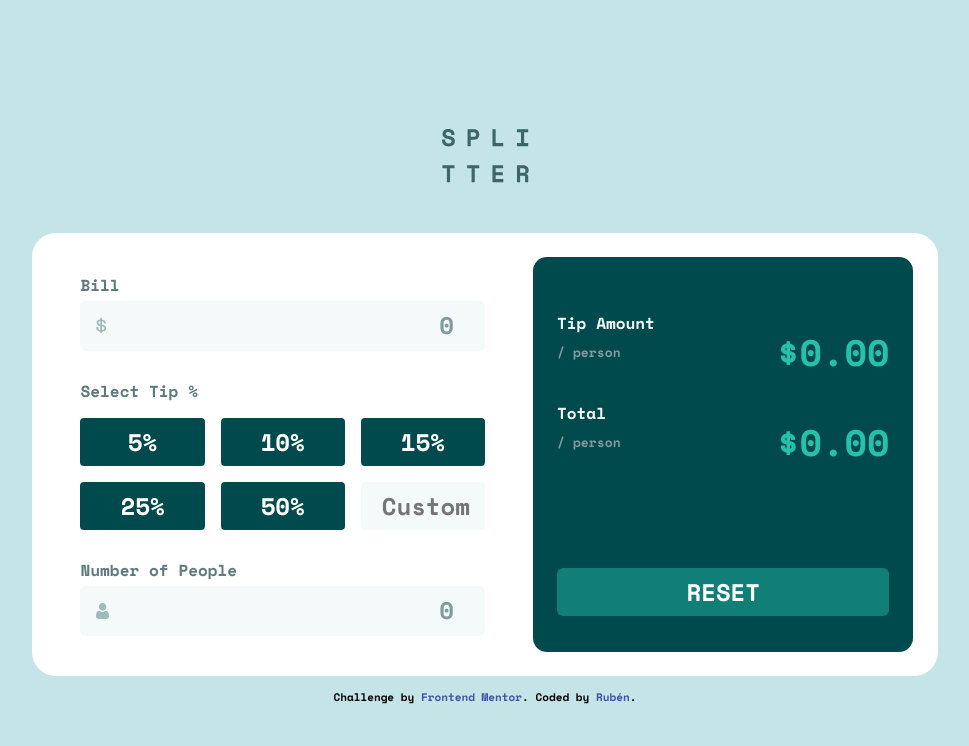
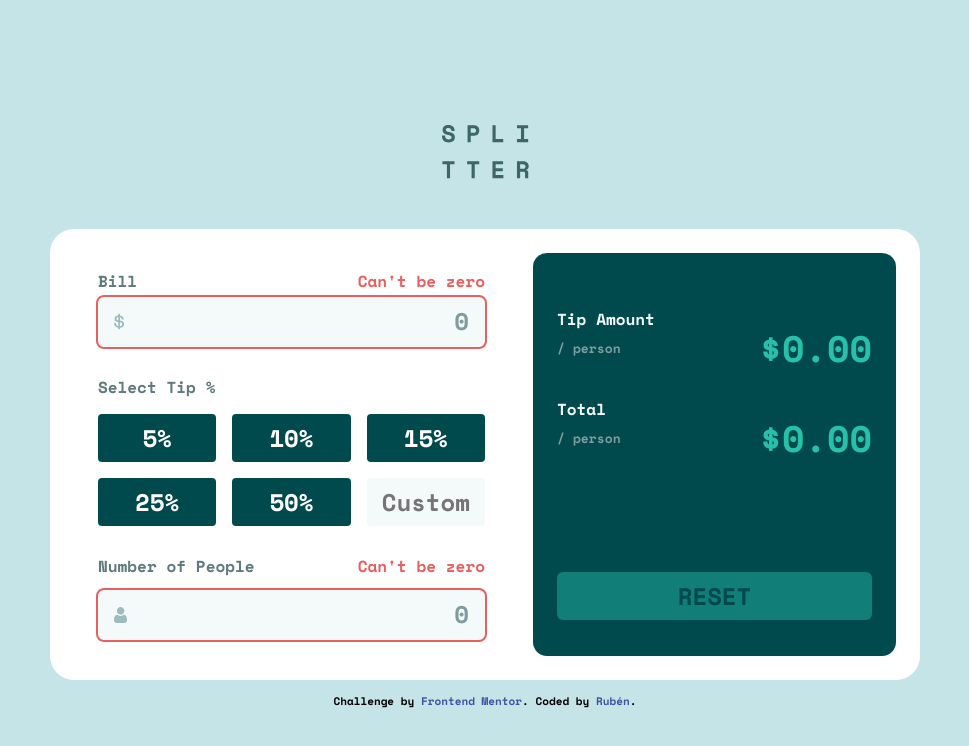
Before and after one commit to Rubendvb/tip-calculator-app-main, a plain HTML site: page index.html in a window 1280 px wide. Both pictures are taken after a click on the button "5%". Shown: the whole page, without its empty margins (155-1124 px from the left). Drawn offline with nearby package versions, Linux system fonts and the light colour scheme.

Commit message:
Criando arquivo js

```diff
--- a/assets/css/base/base.css
+++ b/assets/css/base/base.css
@@ -43,6 +43,19 @@ body {
   color: hsl(228, 45%, 44%);
 }
 
+/* Chrome, Safari, Edge, Opera */
+input::-webkit-outer-spin-button,
+input::-webkit-inner-spin-button {
+  -webkit-appearance: none;
+  margin: 0;
+}
+
+/* Remove Arrows/Spinners */
+/* Firefox */
+input[type="number"] {
+  -moz-appearance: textfield;
+}
+
 @media screen and (min-width: 768px) {
   body {
     padding: 2rem;
--- a/assets/css/container-amount/container-amount.css
+++ b/assets/css/container-amount/container-amount.css
@@ -38,8 +38,11 @@
 }
 
 .total {
+  min-width: 160px;
   color: var(--ciano-cinza-claro);
   font-size: 2.3rem;
+  display: block;
+  text-align: right;
 }
 
 .btn-reset {
@@ -52,6 +55,12 @@
   font-family: var(--font-family);
   font-size: 1.5rem;
   border-radius: 6px;
+}
+
+.btn-reset[disabled] {
+  /* background-color: var(--ciano-cinza-claro); */
+  color: var(--ciano-preto-escuro);
+  cursor: not-allowed;
 }
 
 @media screen and (min-width: 768px) {
--- a/assets/css/container-bill/container-bill.css
+++ b/assets/css/container-bill/container-bill.css
@@ -8,6 +8,12 @@
   display: flex;
   flex-direction: column;
   margin-bottom: 2rem;
+}
+
+.containerBill__zero {
+  display: flex;
+  flex-direction: row;
+  justify-content: space-between;
 }
 
 .containerBill-bill__label {
@@ -38,8 +44,33 @@
 }
 
 .containerBill-bill__input::placeholder {
+  font-family: var(--font-family);
   color: var(--ciano-cinza);
-  font-family: var(--font-family);
+}
+
+.input-person {
+  background-image: url("/assets/images/icon-person.svg");
+  margin-top: 0.5rem;
+}
+
+.input-person-invalid {
+  outline: 2px solid rgb(230, 96, 96);
+}
+
+.containerPeople {
+  display: flex;
+  flex-direction: row;
+  justify-content: space-between;
+}
+
+.zeroBill,
+.zeroPeople {
+  display: none;
+  color: rgb(230, 96, 96);
+}
+
+.active {
+  display: block;
 }
 
 @media screen and (min-width: 768px) {
--- a/assets/css/container-tip/container-tip.css
+++ b/assets/css/container-tip/container-tip.css
@@ -36,7 +36,7 @@
 
 .btn-custom {
   background-color: var(--ciano-muito-claro);
-  text-align: right;
+  text-align: center;
   padding: 0 1.875rem;
   color: var(--ciano-preto-escuro);
 }
@@ -46,11 +46,6 @@
   background-color: var(--ciano-muito-claro);
   color: var(--ciano-preto-escuro);
   outline: 2px solid var(--ciano-cinza-claro);
-}
-
-.input-person {
-  background-image: url("/assets/images/icon-person.svg");
-  margin-top: 0.5rem;
 }
 
 @media screen and (min-width: 768px) {
--- /dev/null
+++ b/assets/js/script.js
@@ -0,0 +1,118 @@
+const inputBill = document.getElementById("bill");
+let btns = document.querySelectorAll(".containerTip--btns-btn");
+const inputPeople = document.getElementById("people");
+let inputCustom = document.querySelector(".btn-custom");
+const tipAmount = document.getElementById("tipPerson");
+const totalAmount = document.getElementById("totalPerson");
+const btnReset = document.querySelector(".btn-reset");
+let zeroBill = document.querySelector(".zeroBill");
+let zeroPeople = document.querySelector(".zeroPeople");
+
+function calcTip(percentage) {
+  let bill = parseFloat(inputBill.value);
+  let people = parseFloat(inputPeople.value);
+  percentage = parseInt(percentage);
+  console.log(bill, percentage, people);
+
+  let array = [];
+
+  let tip = bill * (percentage / 100);
+  let tipPerPerson = tip / people;
+  let total = bill + tip;
+  let totalPerPerson = total / people;
+
+  if (isNaN(tipPerPerson) || isNaN(totalPerPerson)) {
+    return;
+  } else {
+    array.push(tipPerPerson, totalPerPerson);
+  }
+
+  showOnScreen(array);
+}
+
+function showOnScreen(values) {
+  console.log(values);
+
+  tipAmount.innerHTML = `$${values[0].toFixed(2)}`;
+  totalAmount.innerHTML = `$${values[1].toFixed(2)}`;
+}
+
+function validaInputZerado() {
+  input1 = parseInt(inputBill.value);
+  input2 = parseInt(inputPeople.value);
+
+  if ((isNaN(input1) && isNaN(input2)) || input1 == 0 || input2 == 0) {
+    zeroBill.style.display = "block";
+    zeroPeople.style.display = "block";
+    inputPeople.classList.add("input-person-invalid");
+    inputBill.classList.add("input-person-invalid");
+    return;
+  } else if (input1 > 0 && isNaN(input2)) {
+    inputBill.classList.remove("input-person-invalid");
+    zeroBill.style.display = "none";
+    inputPeople.classList.add("input-person-invalid");
+    zeroPeople.style.display = "block";
+    return;
+  } else if (input2 > 0 && isNaN(input1)) {
+    zeroBill.style.display = "block";
+    inputPeople.classList.remove("input-person-invalid");
+    zeroPeople.style.display = "none";
+    inputBill.classList.add("input-person-invalid");
+    return;
+  } else {
+    inputBill.classList.remove("input-person-invalid");
+    inputPeople.classList.remove("input-person-invalid");
+    zeroBill.style.display = "none";
+    zeroPeople.style.display = "none";
+  }
+}
+
+function stateHandle() {
+  btnReset.disabled = true;
+
+  if (inputPeople.value > 0 && inputBill.value > 0) {
+    btnReset.disabled = false;
+  }
+}
+
+function startingFunctions() {
+  inputPeople.addEventListener("keyup", () => {
+    stateHandle();
+    validaInputZerado();
+  });
+
+  inputBill.addEventListener("keyup", () => {
+    stateHandle();
+    validaInputZerado();
+  });
+
+  btns.forEach((btn) => {
+    if (btn.classList.contains("btn-custom")) {
+      btn.addEventListener("keyup", () => {
+        calcTip(btn.value);
+      });
+    }
+    btn.addEventListener("click", () => {
+      inputCustom.value = "";
+      validaInputZerado();
+      calcTip(btn.value);
+
+      inputPeople.addEventListener("keyup", () => {
+        calcTip(btn.value);
+      });
+
+      inputBill.addEventListener("keyup", () => {
+        calcTip(btn.value);
+      });
+    });
+  });
+
+  btnReset.addEventListener("click", () => {
+    inputBill.value = "";
+    inputPeople.value = "";
+    tipAmount.innerHTML = "$0.00";
+    totalAmount.innerHTML = "$0.00";
+  });
+}
+
+startingFunctions();
--- a/index.html
+++ b/index.html
@@ -43,23 +43,29 @@
     <div class="container">
       <section class="containerBill">
         <div class="containerBill-bill">
+          <div class="containerBill__zero">
             <label class="containerBill-bill__label" for="bill">Bill</label>
+            <span class="zeroBill">Can't be zero</span>
+          </div>
+          <div>
             <input
               class="containerBill-bill__input"
               type="number"
               id="bill"
               placeholder="0"
+              required
             />
+          </div>
         </div>
 
         <div class="containerTip">
           <span class="containerBill-bill__label titulo-tip">Select Tip %</span>
           <div class="containerTip--btns">
-            <button class="containerTip--btns-btn">5%</button>
-            <button class="containerTip--btns-btn">10%</button>
-            <button class="containerTip--btns-btn">15%</button>
-            <button class="containerTip--btns-btn">25%</button>
-            <button class="containerTip--btns-btn">50%</button>
+            <button class="containerTip--btns-btn" value="5">5%</button>
+            <button class="containerTip--btns-btn" value="10">10%</button>
+            <button class="containerTip--btns-btn" value="15">15%</button>
+            <button class="containerTip--btns-btn" value="25">25%</button>
+            <button class="containerTip--btns-btn" value="50">50%</button>
             <input
               class="containerTip--btns-btn btn-custom"
               type="number"
@@ -68,15 +74,20 @@
           </div>
         </div>
         <div>
+          <div class="containerPeople">
             <label for="people" class="containerBill-bill__label"
               >Number of People</label
             >
+            <span class="zeroPeople">Can't be zero</span>
+          </div>
+          <div>
             <input
               class="containerBill-bill__input input-person"
               type="number"
               placeholder="0"
               id="people"
             />
+          </div>
         </div>
       </section>
 
@@ -91,7 +102,7 @@
                 <span class="person">/ person</span>
               </div>
               <div>
-                <span class="total">$0.00</span>
+                <span id="tipPerson" class="total">$0.00</span>
               </div>
             </div>
             <div class="containerAmount--container--div">
@@ -102,12 +113,12 @@
                 <span class="person">/ person</span>
               </div>
               <div>
-                <span class="total">$0.00</span>
+                <span id="totalPerson" class="total">$0.00</span>
               </div>
             </div>
           </div>
           <div class="containerAmount--container--div">
-            <button class="btn-reset" type="reset">Reset</button>
+            <button class="btn-reset" type="button" disabled>Reset</button>
           </div>
         </div>
       </section>
@@ -119,5 +130,7 @@
         >Frontend Mentor</a
       >. Coded by <a href="#">Rubén</a>.
     </footer>
+
+    <script src="assets/js/script.js"></script>
   </body>
 </html>
```
Lines whose indentation alone changed are shown as unchanged.
